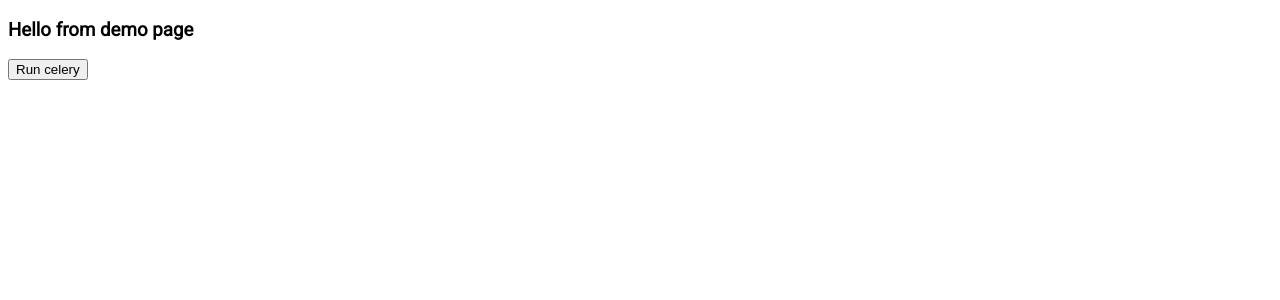
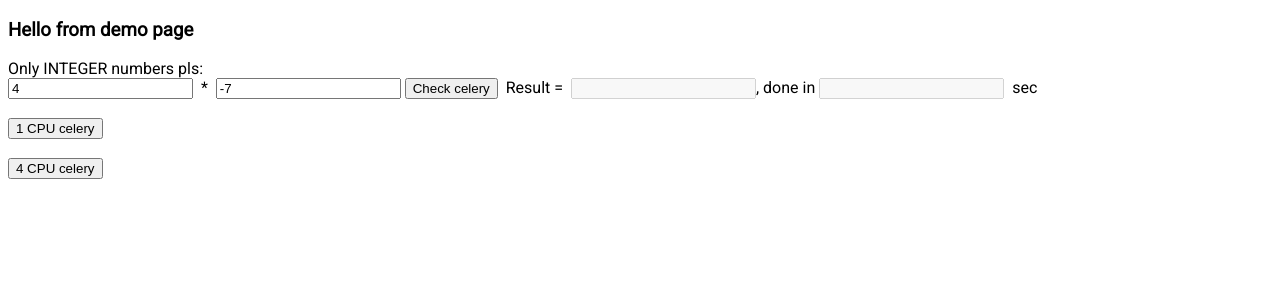
Before and after one commit to Valentin-Golyonko/Pyraken, a Django app: template app/demo/templates/demo/demo_page.html in a window 1280 px wide. Shown: the top 300 px of the page. Run offline with Django 3.2, Linux system fonts and the light colour scheme; the template is opened without the code that fills it, so the values that code supplies are empty; parts of the project's set-up code (start-up, migrations or seed data) failed here and were passed over; some libraries are stand-ins or nearby versions.

Commit message:
upd: main page button 'Check celery'

```diff
--- a/app/demo/templates/demo/demo_page.html
+++ b/app/demo/templates/demo/demo_page.html
@@ -2,14 +2,11 @@
 <html lang="en">
 <head>
     <meta charset="UTF-8">
-    <meta charset="utf-8">
     <meta name="viewport" content="width=device-width, initial-scale=1">
 
     <title>Demo page</title>
 
-    <script src="https://code.jquery.com/jquery-3.4.1.slim.min.js"
-            integrity="sha384-J6qa4849blE2+poT4WnyKhv5vZF5SrPo0iEjwBvKU7imGFAV0wwj1yYfoRSJoZ+n"
-            crossorigin="anonymous"></script>
+    <script src="https://cdnjs.cloudflare.com/ajax/libs/jquery/3.4.1/jquery.min.js"></script>
     <link href="https://fonts.googleapis.com/css?family=Roboto&display=swap" rel="stylesheet">
     <link href="https://cdnjs.cloudflare.com/ajax/libs/font-awesome/5.11.2/css/all.min.css" rel="stylesheet">
 
@@ -22,9 +19,49 @@
 <div class="main-div" id="demo_page_content">
     <h3>Hello from demo page</h3>
 
-    <button id="btn_run_celery" type="button">Run celery</button>
+    <div>
+        <label>Only INTEGER numbers pls:</label><br>
+        <input value="4" id="input_1_check">
+        &nbsp;*&nbsp;
+        <input value="-7" id="input_2_check">
+        <button id="btn_check_celery" type="button">Check celery</button>
+        &nbsp;Result =&nbsp;
+        <input id="res_check" disabled>,
+        done in
+        <input id="done_in_sec_check" disabled>
+        &nbsp;sec
+    </div>
+    <br>
+    <div>
+        <button id="btn_1cpu_celery" type="button">1 CPU celery</button>
+    </div>
+    <br>
+    <div>
+        <button id="btn_4cpu_celery" type="button">4 CPU celery</button>
+    </div>
 
-    <p id="celery_output_log"></p>
+    <script type="text/javascript">
+        $(document).ready(function () {
+            $('#btn_check_celery').on('click', btn_check);
+
+            function btn_check() {
+                var val_1_check = $('#input_1_check').val();
+                var val_2_check = $('#input_2_check').val();
+                $.ajax({
+                    'url': "{% url 'check-celery-ajax' %}",
+                    'data': {
+                        'input_data_1': val_1_check,
+                        'input_data_2': val_2_check
+                    },
+                    success: function (response_data) {
+                        var json_data = jQuery.parseJSON(response_data);
+                        $('#res_check').val(json_data['result']);
+                        $('#done_in_sec_check').val(json_data['time']);
+                    }
+                });
+            }
+        });
+    </script>
 </div>
 
 </body>
--- a/app/demo/urls_demo.py
+++ b/app/demo/urls_demo.py
@@ -1,6 +1,7 @@
 from django.urls import path
-from demo.views import DemoPageView
+from demo.views import DemoPageView, CheckCeleryAjax
 
 urlpatterns = [
     path('', DemoPageView.as_view(), name='demo-page'),
+    path('check-celery-ajax/', CheckCeleryAjax.as_view(), name='check-celery-ajax'),
 ]
```
Also changed, not shown: app/demo/backend_simulation.py (+15 -5 lines), app/demo/views.py (+15 -1 lines).
